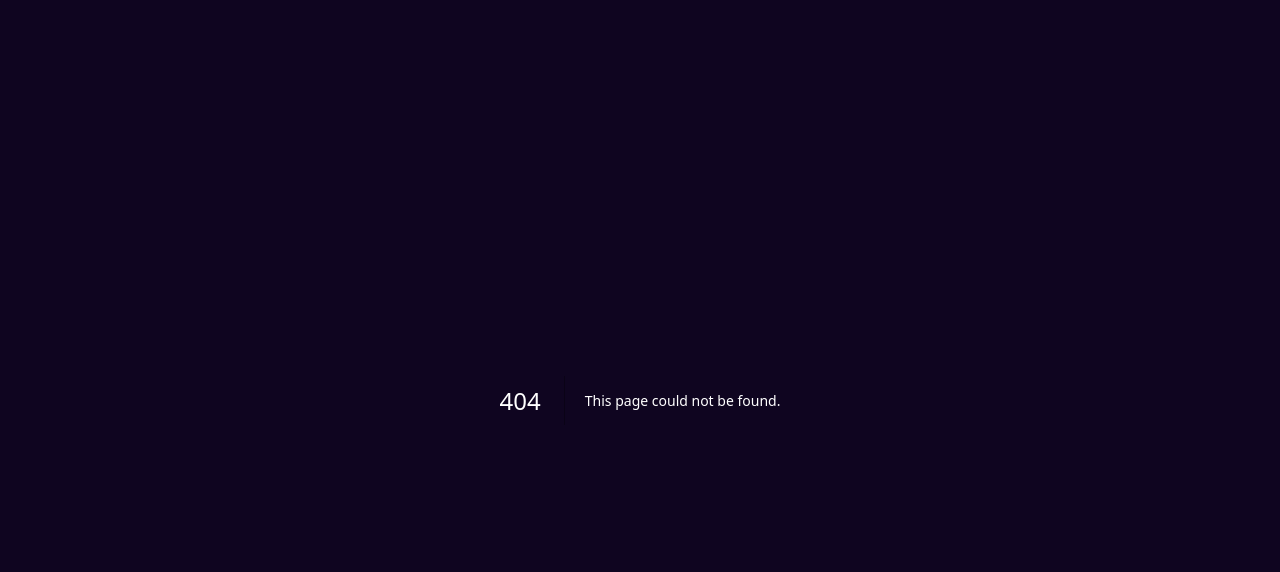
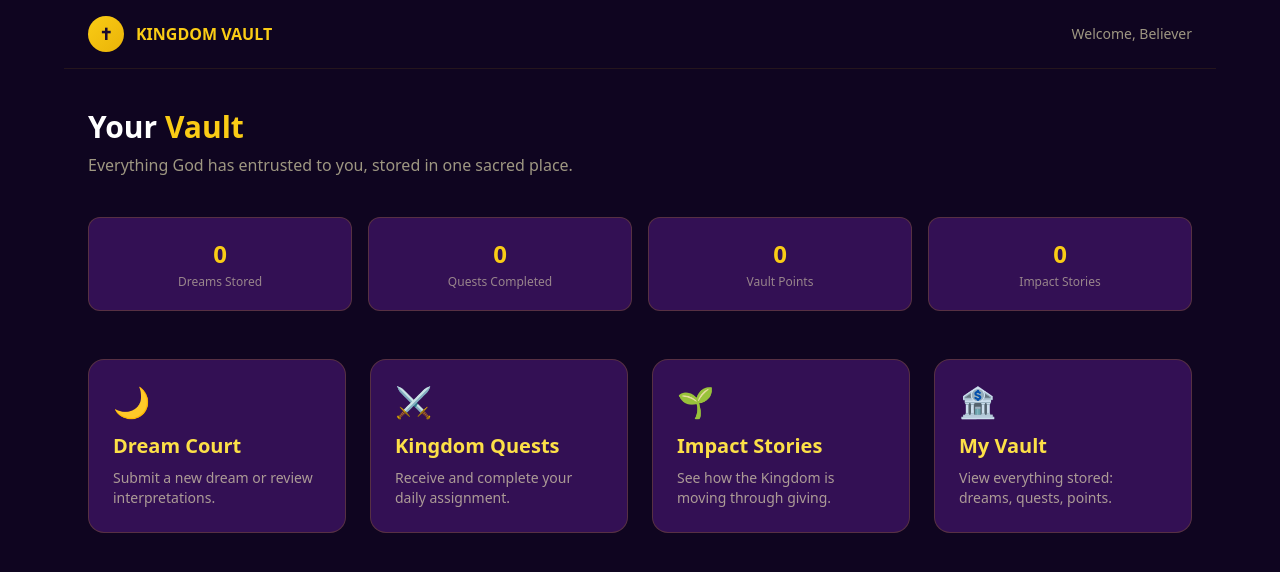
Before and after one commit to zonehbtv-creator/kingdom-vault-, a Next.js app: page /dashboard in a window 1280 px wide. Before the commit this address had no page. Shown: the top 572 px of the page. Built offline with nearby package versions, Linux system fonts and the light colour scheme.

Commit message:
Create page.tsx

```diff
--- /dev/null
+++ b/app/dashboard/page.tsx
@@ -0,0 +1,66 @@
+import Link from "next/link";
+
+export default function DashboardPage() {
+  return (
+    <div className="min-h-screen bg-[#0f0520] text-white">
+      <header className="border-b border-yellow-500/10 px-6 py-4 flex items-center justify-between max-w-6xl mx-auto">
+        <Link href="/" className="flex items-center gap-3">
+          <div className="w-9 h-9 rounded-full bg-gradient-to-br from-yellow-400 to-yellow-500 flex items-center justify-center">
+            <span className="text-[#1a0b2e] font-bold">✝</span>
+          </div>
+          <span className="font-bold text-yellow-400">KINGDOM VAULT</span>
+        </Link>
+        <div className="text-sm text-yellow-100/60">Welcome, Believer</div>
+      </header>
+
+      <main className="max-w-6xl mx-auto px-6 py-10">
+        <h1 className="text-3xl font-bold mb-2">
+          Your <span className="text-yellow-400">Vault</span>
+        </h1>
+        <p className="text-yellow-100/60 mb-10">
+          Everything God has entrusted to you, stored in one sacred place.
+        </p>
+
+        <div className="grid grid-cols-2 md:grid-cols-4 gap-4 mb-12">
+          {[
+            { label: "Dreams Stored", value: "0" },
+            { label: "Quests Completed", value: "0" },
+            { label: "Vault Points", value: "0" },
+            { label: "Impact Stories", value: "0" },
+          ].map((stat) => (
+            <div key={stat.label} className="bg-purple-900/50 border border-yellow-500/20 rounded-xl p-5 text-center">
+              <div className="text-2xl font-bold text-yellow-400">{stat.value}</div>
+              <div className="text-xs text-yellow-100/50 mt-1">{stat.label}</div>
+            </div>
+          ))}
+        </div>
+
+        <div className="grid md:grid-cols-2 lg:grid-cols-4 gap-6">
+          <Link href="/dream-court" className="bg-purple-900/50 border border-yellow-500/20 rounded-2xl p-6 hover:border-yellow-500/40 transition block">
+            <div className="text-3xl mb-3">🌙</div>
+            <h2 className="text-xl font-semibold text-yellow-300 mb-2">Dream Court</h2>
+            <p className="text-sm text-yellow-100/60">Submit a new dream or review interpretations.</p>
+          </Link>
+
+          <Link href="/quests" className="bg-purple-900/50 border border-yellow-500/20 rounded-2xl p-6 hover:border-yellow-500/40 transition block">
+            <div className="text-3xl mb-3">⚔️</div>
+            <h2 className="text-xl font-semibold text-yellow-300 mb-2">Kingdom Quests</h2>
+            <p className="text-sm text-yellow-100/60">Receive and complete your daily assignment.</p>
+          </Link>
+
+          <Link href="/impact" className="bg-purple-900/50 border border-yellow-500/20 rounded-2xl p-6 hover:border-yellow-500/40 transition block">
+            <div className="text-3xl mb-3">🌱</div>
+            <h2 className="text-xl font-semibold text-yellow-300 mb-2">Impact Stories</h2>
+            <p className="text-sm text-yellow-100/60">See how the Kingdom is moving through giving.</p>
+          </Link>
+
+          <Link href="/vault" className="bg-purple-900/50 border border-yellow-500/20 rounded-2xl p-6 hover:border-yellow-500/40 transition block">
+            <div className="text-3xl mb-3">🏦</div>
+            <h2 className="text-xl font-semibold text-yellow-300 mb-2">My Vault</h2>
+            <p className="text-sm text-yellow-100/60">View everything stored: dreams, quests, points.</p>
+          </Link>
+        </div>
+      </main>
+    </div>
+  );
+}
```
